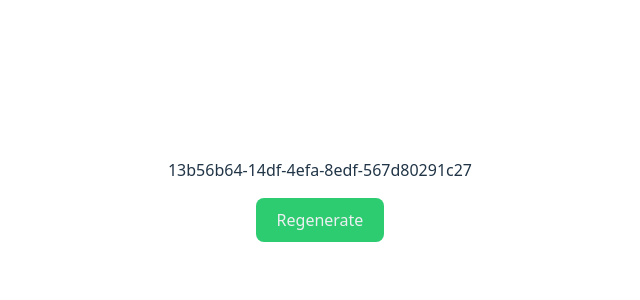
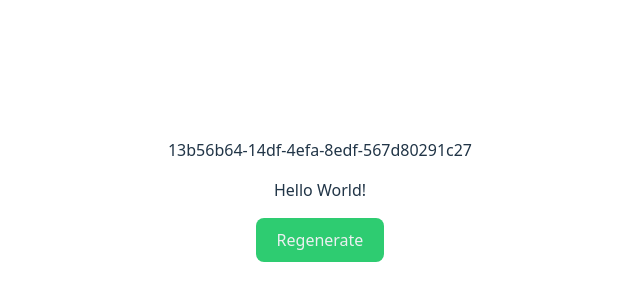
Before and after one commit to patrykomiotek/bosapp, a React (Vite) app: page / in a window 1280 px wide. Shown: the part 208-508 px from the top of the page, without its empty margins (320-960 px from the left). Built offline with nearby package versions, Linux system fonts and the light colour scheme.

Commit message:
feat: with useCallback

```diff
--- a/src/components/Generator.tsx
+++ b/src/components/Generator.tsx
@@ -13,6 +13,7 @@ function Generator() {
   return (
     <>
       <Text>{uuid}</Text>
+      <Text>Hello World!</Text>
       {/* <button onClick={handleClick}>Regenerate</button> */}
       <Button onClick={handleClick}>Regenerate</Button>
       {/* <Button onClick></Button> -> <button onClick={onClick}> */}
```
Also changed, not shown: src/ui/Text/Text.tsx (+6 -2 lines).
